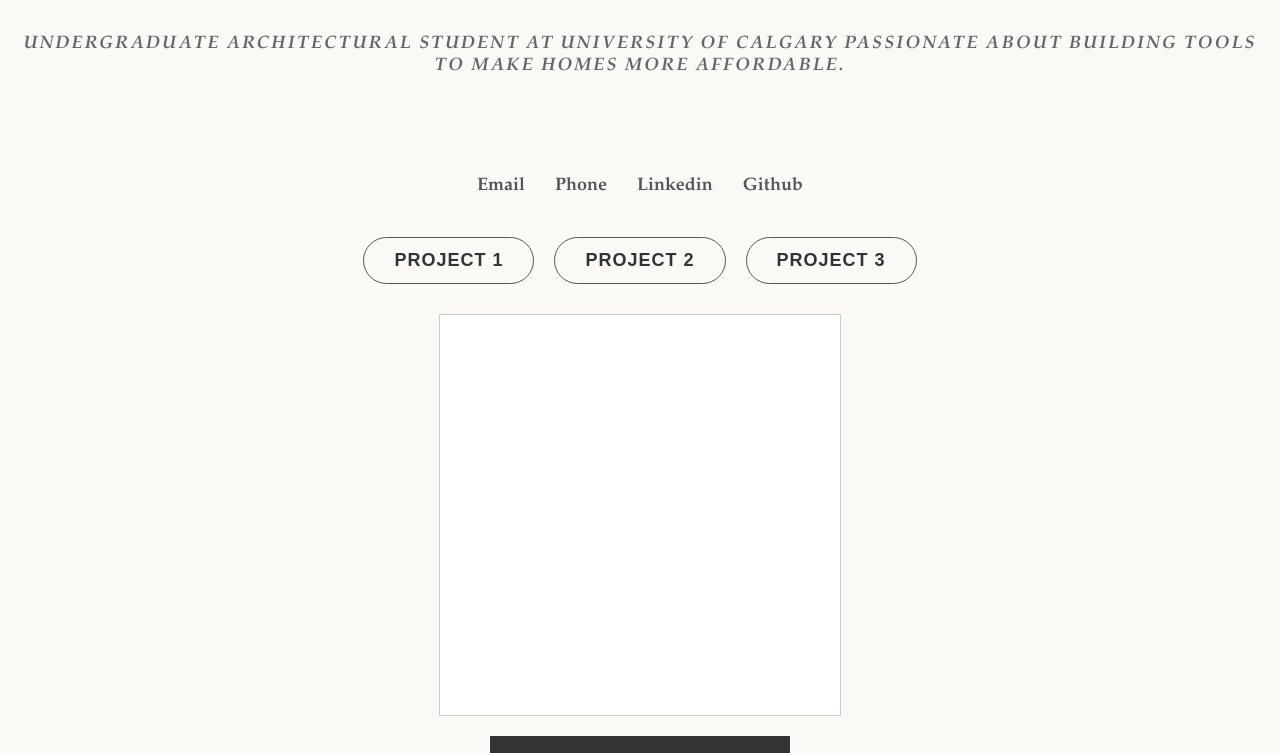
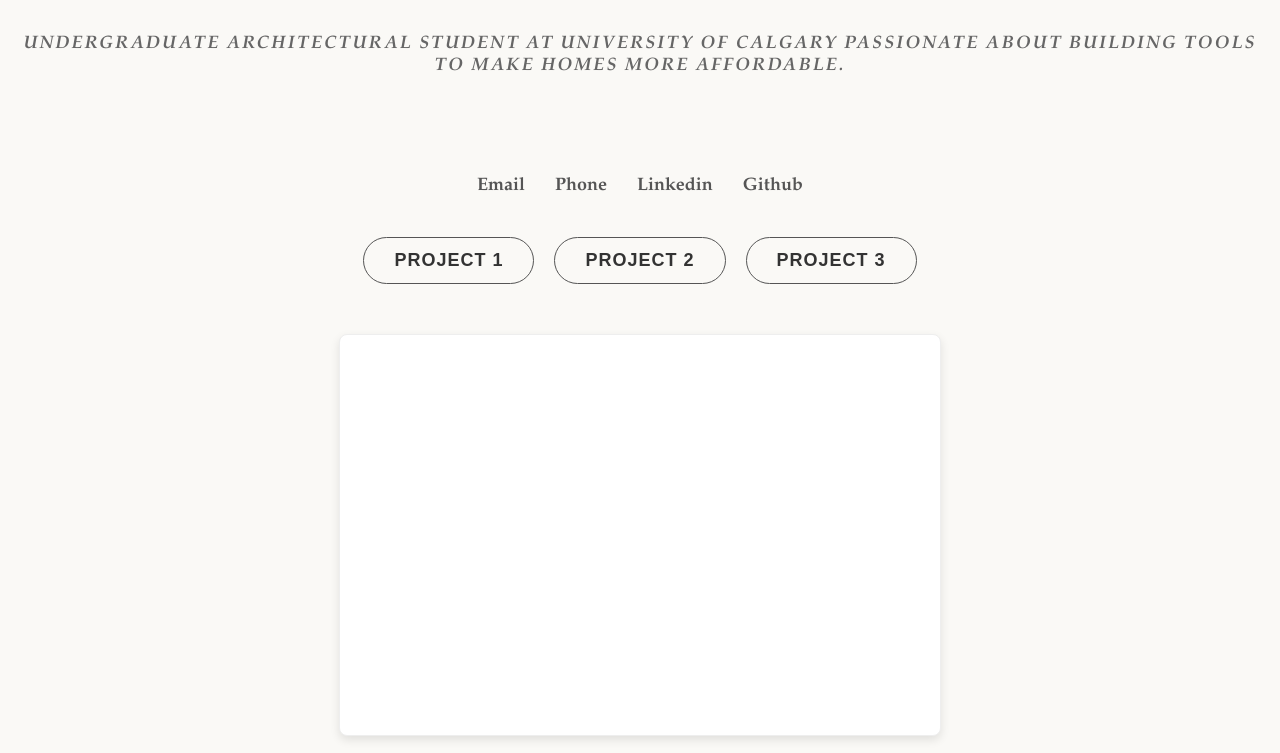
Before and after one commit to jalynanicole/Portfolio-2, a website built with Vite: page index.html in a window 1280 px wide. Shown: the part 199-952 px from the top of the page. Built offline with nearby package versions, Linux system fonts and the light colour scheme; grey boxes are pictures that could not be loaded.

Commit message:
viewer container

```diff
--- a/src/style.css
+++ b/src/style.css
@@ -64,14 +64,16 @@ a:hover {
 }
 
 #viewer-container {
-  margin: 20px auto;
-  width: 400px;
+  margin: 40px auto;
+  width: 600px;
   height: 400px;
   display: flex;
-  justify-content: space-between;
+  justify-content: center;
   align-items: center;
-  border: 1px solid #ccc;
+  border: 1px solid #eee;
   background-color: #fff;
+  box-shadow: 0 4px 10px rgba(0, 0, 0, 0.1);
+  border-radius: 8px;
 }
 
 #model-container {
```
